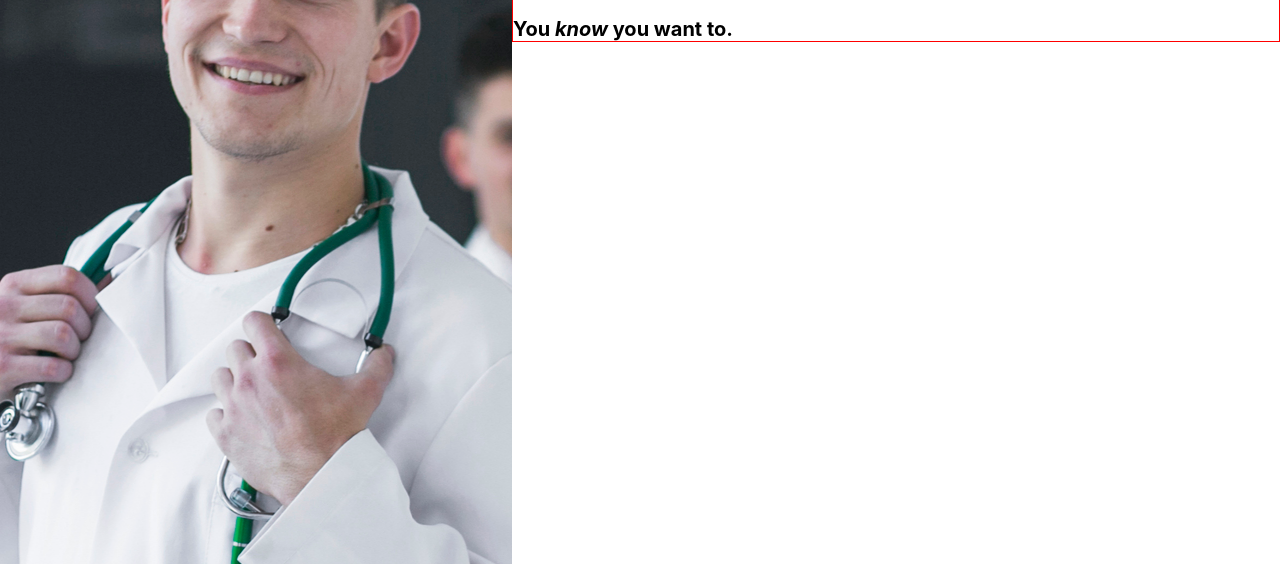
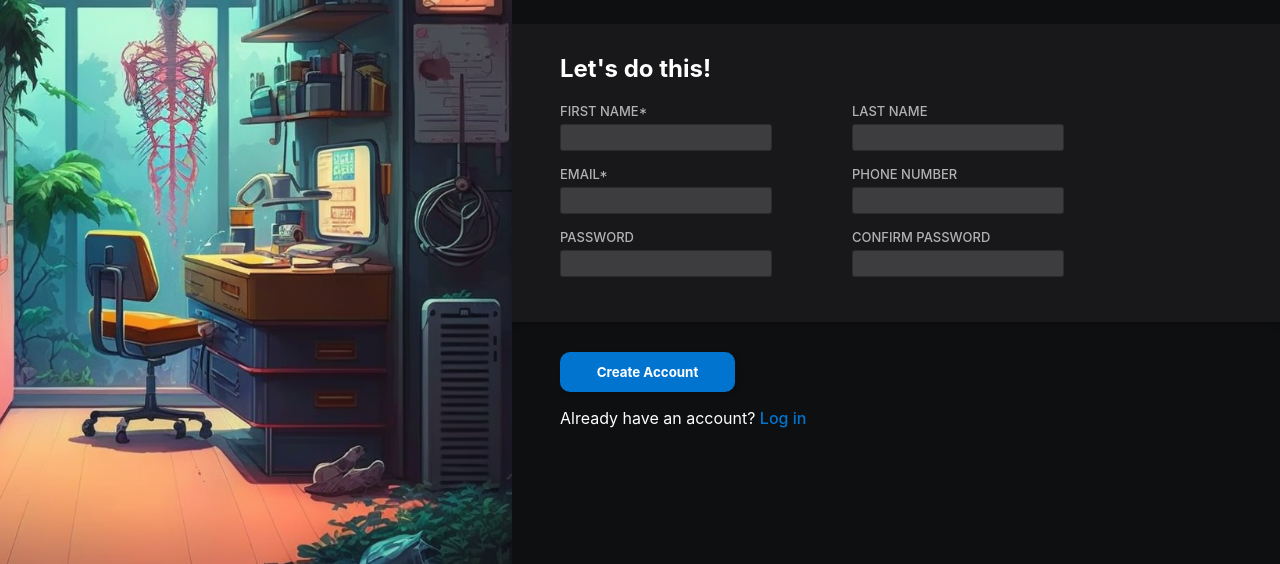
Before and after one commit to Scalaptia/signup-form, a plain HTML site: page index.html in a window 1280 px wide. Shown: the part 236-800 px from the top of the page. Drawn offline with Linux system fonts and the light colour scheme.

Commit message:
Dark Mode
Update banner
Dark mode
UI modifications

```diff
--- a/index.html
+++ b/index.html
@@ -25,6 +25,47 @@
                     You <em>know</em> you want to.
                 </h2>
             </div>
+            <div class="form-container">
+                <form action="#" method="get" class="sign-up-form">
+                    <div class="fill-out-section">
+                        <h2>Let's do this!</h2>
+                        <div class="form-row">
+                            <div class="input-container">
+                                <label class="input-label" for="first-name">FIRST NAME*</label>
+                                <input class="text-input" type="text" name="first-name" id="first-name" required>
+                            </div>
+                            <div class="input-container">
+                                <label class="input-label" for="last-name">LAST NAME</label>
+                                <input class="text-input" type="text" name="last-name" id="last-name">
+                            </div>
+                        </div>
+                        <div class="form-row">
+                            <div class="input-container">
+                                <label class="input-label" for="email">EMAIL*</label>
+                                <input class="text-input" type="email" name="email" id="email" required>
+                            </div>
+                            <div class="input-container">
+                                <label class="input-label" for="phone-number">PHONE NUMBER</label>
+                                <input class="text-input" type="tel" name="phone-number" id="phone-number">
+                            </div>
+                        </div>
+                        <div class="form-row">
+                            <div class="input-container">
+                                <label class="input-label" for="password">PASSWORD</label>
+                                <input class="text-input" type="password" name="password" id="password" required>
+                            </div>
+                            <div class="input-container">
+                                <label class="input-label" for="confirm-password">CONFIRM PASSWORD</label>
+                                <input class="text-input" type="password" name="confirm-password" id="confirm-password" required>
+                            </div>
+                        </div>
+                    </div>
+                    <div id="submit-section">
+                        <button type="submit">Create Account</button>
+                    </div>
+                </form>
+                <p id="login-p">Already have an account? <a href="#">Log in</a></p>
+            </div>
         </div>
     </div>
 </body>
--- a/style.css
+++ b/style.css
@@ -2,6 +2,11 @@
     font-family: -apple-system, BlinkMacSystemFont, 'Segoe UI', Roboto, Oxygen, Ubuntu, Cantarell, 'Open Sans', 'Helvetica Neue', sans-serif;
     margin: 0;
     padding: 0;
+}
+
+body {
+    min-width: 600px;
+    color: white;
 }
 
 #main {
@@ -14,18 +19,19 @@
 
 #main-left-col {
     width: 40%;
-    background-image: url(/images/banner-img.jpg);
-    background-position: 54% 0%;
+    background-image: url(/images/banner-img.png);
+    background-position: 100% 50%;
+    background-size: cover;
 }
 
 #header {
     display: flex;
     justify-content: center;
     align-items: center;
-    background-color: hsla(0, 0%, 0%, 0.5);
-    margin-top: 15vh;
+    background-color: hsla(0, 0%, 0%, 0.7);
+    margin-top: 8rem;
     height: 6rem;
-    gap: 5%;
+    gap: 15px;
     display: fixed;
 }
 
@@ -44,14 +50,14 @@
 #main-right-col {
     min-width: 500px;
     width: 60%;
-    background: white;
+    background: #0E0F11;
 }
 
 #right-col-header {
     display: flex;
     flex-direction: column;
-    margin-top: 10rem;
-    border: 1px solid red;
+    margin: 6rem 3rem;
+    margin-bottom: 3rem;
     gap: 20px;
     align-items: left;
     min-width: 500px;
@@ -59,19 +65,100 @@
 
 #right-col-header h2 {
     min-width: 35ch;
+    max-width: 55ch;
     font-size: 1.25rem;
 }
 
+/* Form */
+.fill-out-section {
+    background-color: #18181B;
+    padding: 30px 3rem;
+    margin-bottom: 30px;
+    box-shadow: 0 5px 5px rgba(0, 0, 0, 0.185);
+}
+
+.fill-out-section h2 {
+    color: white;
+    margin-bottom: 20px;
+}
+
+.form-row {
+    display: flex;
+    flex-wrap: wrap;
+    gap: 80px;
+    margin-bottom: 15px;
+}
+
+.input-container {
+    display: flex;
+    flex-direction: column;
+}
+
+.input-container input {
+    padding: 0px 5px;
+}
+
+.input-label {
+    color: rgba(245, 245, 245, 0.699);
+    font-weight: 500;
+    font-size: 13px;
+}
+
+.text-input {
+    outline: none;
+    border-style: none;
+    width: 200px;
+    height: 25px;
+    background-color: #3D3D40;
+    border: 1px solid rgba(0, 0, 0, 0.3);
+    border-radius: 3px;
+    margin-top: 5px;
+}
+
+.text-input:focus {
+    border: 1px solid #0174CF;
+    box-shadow: 2px 2px 4px rgba(0, 0, 0, 0.185);
+}
+
+#submit-section button {
+    background-color: #0174CF;
+    margin-left: 3rem;
+    border: none;
+    border-radius: 10px;
+    height: 40px;
+    width: 175px;
+    color: white;
+    font-weight: bolder;
+    box-shadow: 3px 3px 5px rgba(0, 0, 0, 0.185);
+}
+
+#login-p {
+    margin-left: 3rem;
+    margin-top: 1rem;
+}
+
+#login-p a {
+    text-decoration: none;
+    font-weight: 500;
+    color: #0174CF;
+}
 
 /* Mobile Display */
 
-@media only screen and (max-width: 800px) {
+@media only screen and (max-width: 950px) {
     #main-left-col {
         width: 0;
     }
 
     #main-right-col {
         width: 100%;
+
+    }
+
+    #right-col-header {
+        align-items: center;
+        justify-content: center;
+        text-align: center;
     }
 
 }
```
Also changed, not shown: images/banner-img.jpg (deleted), images/banner-img.png (added).
